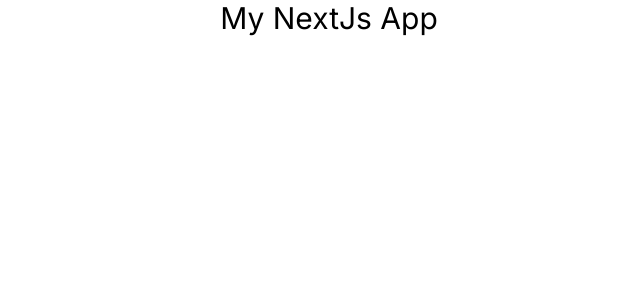
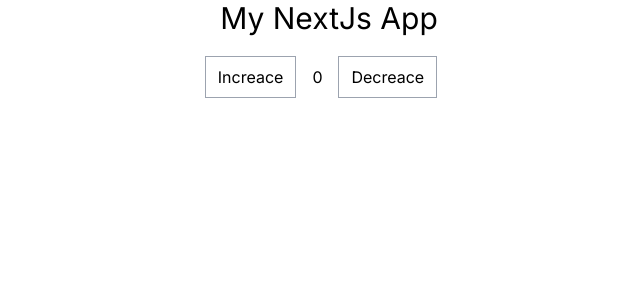
Before and after one commit to NaimurAlltime/my-nextjs-app, a Next.js app: page / in a window 1280 px wide. Shown: the top 300 px of the page, without its empty margins (311-951 px from the left). Built offline with nearby package versions, Linux system fonts and the light colour scheme.

Commit message:
Let's Dive Deep Into React Server Component

```diff
--- a/src/app/page.js
+++ b/src/app/page.js
@@ -1,7 +1,10 @@
+import Counter from "@/components/Counter/Counter";
+
 const Homepage = () => {
   return (
     <div>
       <h1 className="text-3xl text-center">My NextJs App</h1>
+      <Counter />
     </div>
   );
 };
--- /dev/null
+++ b/src/components/Counter/Counter.jsx
@@ -0,0 +1,29 @@
+"use client";
+import { useState } from "react";
+
+const Counter = () => {
+  const [count, setCount] = useState(0);
+  return (
+    <div className="flex justify-center items-center">
+      <button
+        onClick={() => {
+          setCount(count + 1);
+        }}
+        className="mt-5 border border-gray-400 py-2 px-3 mr-4"
+      >
+        Increace
+      </button>
+      <h2 className="mt-5"> {count} </h2>
+      <button
+        onClick={() => {
+          setCount(count - 1);
+        }}
+        className="mt-5 ms-4 border border-gray-400 py-2 px-3 mr-4"
+      >
+        Decreace
+      </button>
+    </div>
+  );
+};
+
+export default Counter;
```
